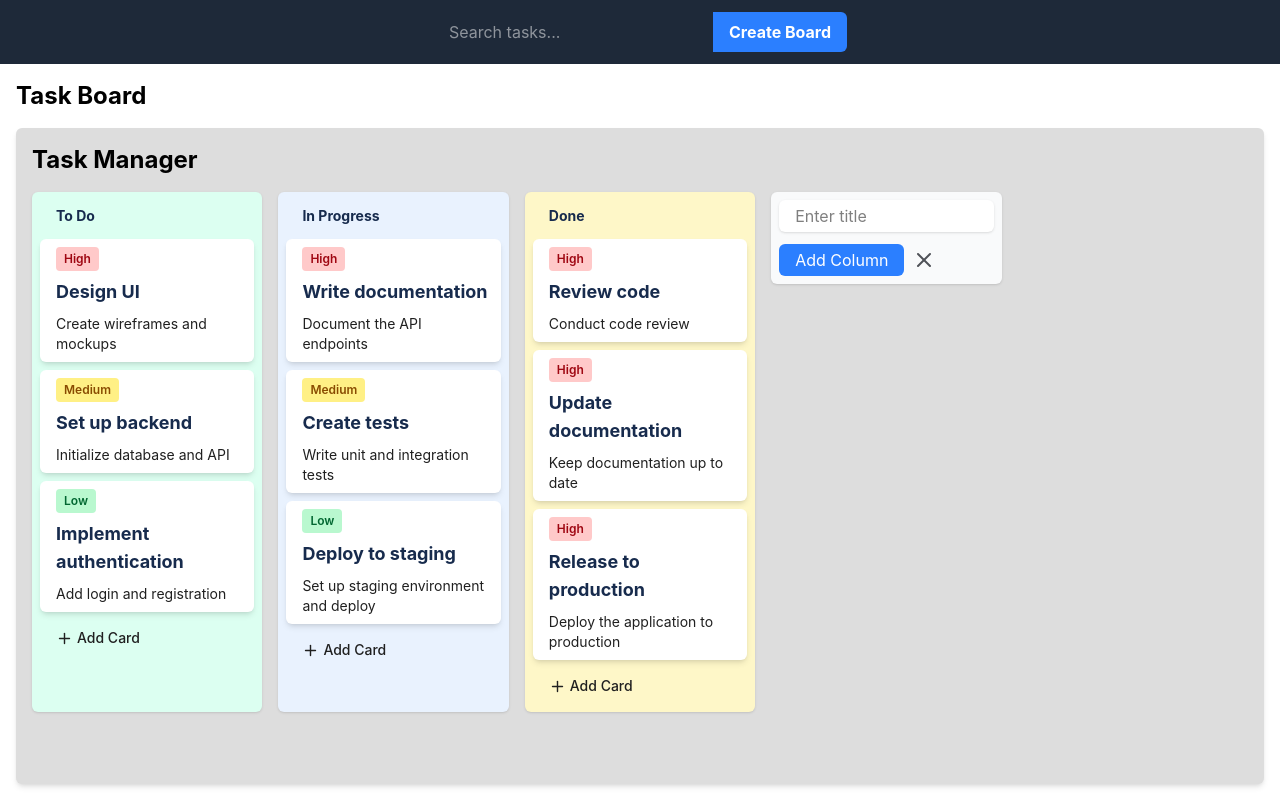
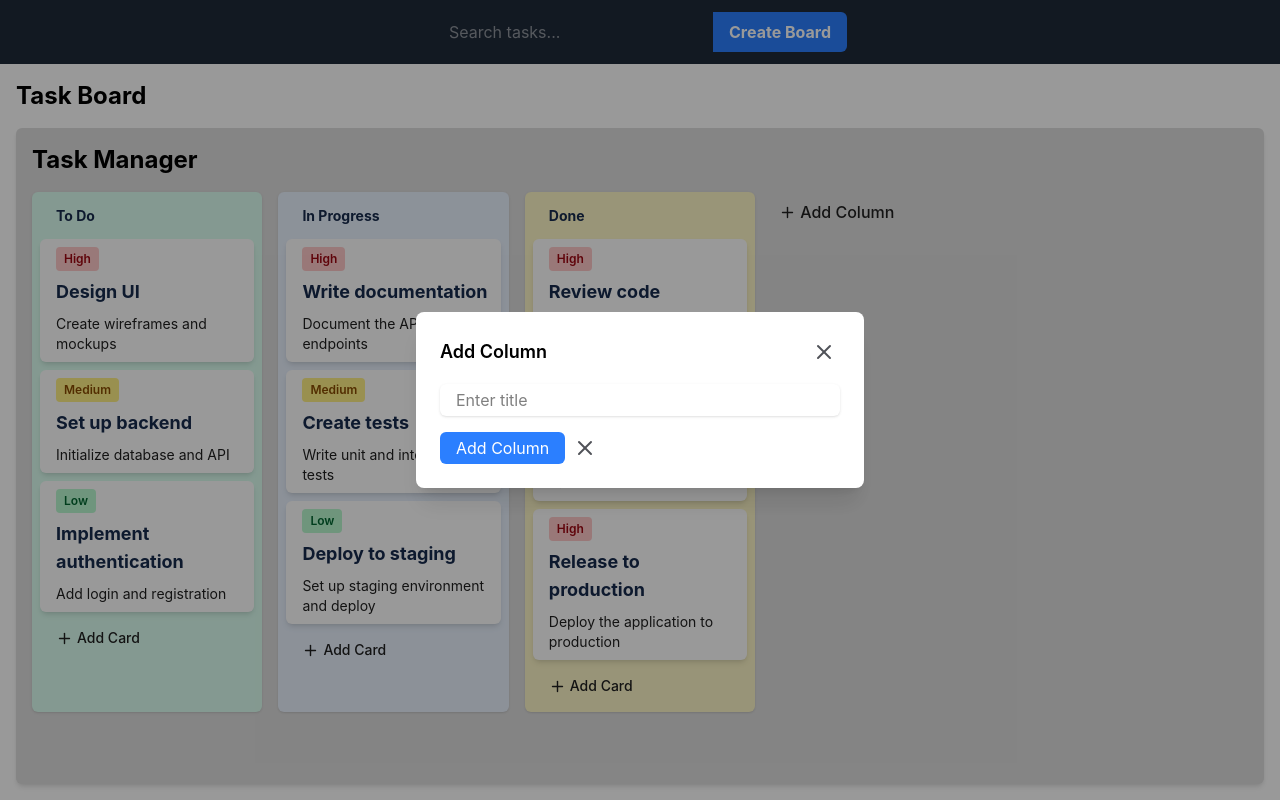
Before and after one commit to kozant/task-manager, a React (Vite) app: page / in a window 1280 px wide. Both pictures are taken after a click on the button "Add Column". Built offline with nearby package versions, Linux system fonts and the light colour scheme.

Commit message:
feat: add modal for column form. Fix problem with dropdown overlaying

```diff
--- a/src/components/Boards/Board.tsx
+++ b/src/components/Boards/Board.tsx
@@ -8,6 +8,7 @@ import { useBoardStore } from "../../store/useBoardStore";
 import ColumnList from "../Columns";
 import ColumnForm from "../ColumnForm";
 import { Plus } from "lucide-react";
+import Modal from "../common/Modal";
 
 type BoardProps = {
   board: BoardType;
@@ -17,14 +18,14 @@ export default function Board({ board }: BoardProps) {
   const { columns } = board;
   const boardContainerRef = useRef<HTMLDivElement>(null);
 
-  const [isFormOpen, setIsFormOpen] = useState(false);
+  const [isModalOpen, setIsModalOpen] = useState(false);
 
   const handleOpenAddForm = useCallback(() => {
-    setIsFormOpen(true);
+    setIsModalOpen(true);
   }, []);
 
   const handleCloseAddForm = useCallback(() => {
-    setIsFormOpen(false);
+    setIsModalOpen(false);
   }, []);
 
   const updateBoard = useBoardStore((state) => state.updateBoard);
@@ -76,9 +77,6 @@ export default function Board({ board }: BoardProps) {
           onUpdateColumn={handleUpdateColumn}
           onDeleteColumn={handleDeleteColumn}
         />
-        {isFormOpen ? (
-          <ColumnForm onSubmit={handleAddColumn} onClose={handleCloseAddForm} />
-        ) : (
         <button
           type="button"
           className="flex items-center gap-1 p-2 rounded-md hover:bg-black/10 cursor-pointer h-fit text-left"
@@ -87,8 +85,10 @@ export default function Board({ board }: BoardProps) {
         >
           <Plus size={17} /> <span>Add Column</span>
         </button>
-        )}
       </div>
+      <Modal title="Add Column" isOpen={isModalOpen} onChange={setIsModalOpen}>
+        <ColumnForm onSubmit={handleAddColumn} onClose={handleCloseAddForm} />
+      </Modal>
     </div>
   );
 }
--- a/src/components/CardForm/index.tsx
+++ b/src/components/CardForm/index.tsx
@@ -41,7 +41,7 @@ export default function CardForm({
   }, [defaultValues, isSubmitSuccessful, reset]);
 
   return (
-    <form className="grid grid-rows-2 gap-3" onSubmit={handleSubmit(onSubmit)}>
+    <form className="grid grid-rows-2 gap-4" onSubmit={handleSubmit(onSubmit)}>
       <input
         className="px-4 py-1 rounded-md shadow-sm bg-white focus:outline-none focus:ring-2 focus:ring-blue-500"
         placeholder="Enter title"
--- a/src/components/ColumnForm/index.tsx
+++ b/src/components/ColumnForm/index.tsx
@@ -31,7 +31,7 @@ export default function ColumnForm({
 
   return (
     <form
-      className="flex flex-col gap-3 bg-gray-50 p-2 rounded-md shadow-sm h-fit"
+      className="flex flex-col gap-4 rounded-md h-fit"
       onSubmit={handleSubmit(onSubmit)}
     >
       <input
--- a/src/components/Columns/Column.tsx
+++ b/src/components/Columns/Column.tsx
@@ -1,4 +1,4 @@
-import { useCallback, useState, useEffect } from "react";
+import { useCallback, useState } from "react";
 import CardList from "../Cards";
 import type { Column as ColumnType, Card as CardType } from "../../types/board";
 import CardForm from "../CardForm";
@@ -8,6 +8,7 @@ import { useSortable } from "@dnd-kit/sortable";
 import { CSS } from "@dnd-kit/utilities";
 import Dropdown from "../common/Dropdown";
 import { Ellipsis } from "lucide-react";
+import Modal from "../common/Modal";
 
 type ColumnProps = {
   column: ColumnType;
@@ -38,32 +39,33 @@ export default function Column({
 
   const { cards } = column;
 
-  const [isHovered, setIsHovered] = useState(false);
   const [isDropdownOpen, setIsDropdownOpen] = useState(false);
-  const [isFormOpen, setIsFormOpen] = useState(false);
+  const [isModalOpen, setIsModalOpen] = useState(false);
+  const [pendingOpenModal, setPendingOpenModal] = useState(false);
 
-  const isActionsVisible = isHovered || isDropdownOpen;
+  const openModal = () => {
+    setIsModalOpen(true);
+  };
 
-  const handleOnMouseEnter = useCallback(() => {
-    setIsHovered(true);
-  }, []);
+  const handleOpenAddForm = () => {
+    if (isDropdownOpen) {
+      setPendingOpenModal(true);
+    } else {
+      openModal();
+    }
+  };
 
-  const handleOnMouseLeave = useCallback(() => {
-    setIsHovered(false);
-  }, []);
+  const handleDropdownChange = (open: boolean) => {
+    setIsDropdownOpen(open);
 
-  useEffect(() => {
-    if (!isDropdownOpen) {
-      setIsHovered(false);
+    if (!open && pendingOpenModal) {
+      setPendingOpenModal(false);
+      openModal();
     }
-  }, [isDropdownOpen]);
-
-  const handleOpenAddForm = useCallback(() => {
-    setIsFormOpen(true);
-  }, []);
+  };
 
   const handleCloseAddForm = useCallback(() => {
-    setIsFormOpen(false);
+    setIsModalOpen(false);
   }, []);
 
   const handleAddCard: SubmitHandler<CardType> = useCallback(
@@ -122,19 +124,27 @@ export default function Column({
     // },
     {
       group: "danger",
-      label: "Delete List",
+      label: "Delete Column",
       onSelect: handleDeleteColumn,
       className: "text-red-600 hover:bg-red-600/10",
     },
   ];
 
+  const actionsClassName = `
+  flex
+  transition-opacity
+  ${
+    isDropdownOpen
+      ? "opacity-100 pointer-events-auto"
+      : "opacity-0 pointer-events-none group-hover:opacity-100 group-hover:pointer-events-auto"
+  }
+`;
+
   return (
     <div
       ref={setNodeRef}
       style={style}
-      className="flex flex-col gap-2 p-2 rounded-md shadow-sm text-sm select-none"
-      onMouseEnter={handleOnMouseEnter}
-      onMouseLeave={handleOnMouseLeave}
+      className="group flex flex-col gap-2 p-2 rounded-md shadow-sm text-sm select-none"
     >
       <div
         {...attributes}
@@ -142,8 +152,8 @@ export default function Column({
         className="pl-4 flex justify-between items-center cursor-grab"
       >
         <strong style={{ color: "#172b4d" }}>{column.title}</strong>
-        {isActionsVisible ? (
-          <div className="flex">
+
+        <div className={actionsClassName}>
           <Dropdown
             tooltipText="Actions"
             items={actions}
@@ -156,12 +166,9 @@ export default function Column({
                 <Ellipsis size={15} />
               </button>
             }
-              onOpenChange={setIsDropdownOpen}
+            onOpenChange={handleDropdownChange}
           />
         </div>
-        ) : (
-          <div style={{ height: 31 }} />
-        )}
       </div>
       <CardList
         cards={cards}
@@ -169,13 +176,6 @@ export default function Column({
         onDelete={handleDeleteCard}
         onReorder={handleReorderCards}
       />
-      {isFormOpen ? (
-        <CardForm
-          buttonText="Add Card"
-          onSubmit={handleAddCard}
-          onClose={handleCloseAddForm}
-        />
-      ) : (
       <button
         type="button"
         className="flex items-center gap-1 pl-4 pr-4 p-2 rounded-md hover:bg-black/10 cursor-pointer text-left"
@@ -184,7 +184,13 @@ export default function Column({
       >
         <Plus size={17} /> <span>Add Card</span>
       </button>
-      )}
+      <Modal title="Add Card" isOpen={isModalOpen} onChange={setIsModalOpen}>
+        <CardForm
+          buttonText="Add Card"
+          onSubmit={handleAddCard}
+          onClose={handleCloseAddForm}
+        />
+      </Modal>
     </div>
   );
 }
--- a/src/components/common/Dropdown/index.tsx
+++ b/src/components/common/Dropdown/index.tsx
@@ -38,9 +38,7 @@ const Dropdown = ({
           className={`${DROPDOWN_ITEM_STYLES.DEFAULT} ${
             item.className || DROPDOWN_ITEM_STYLES.DEFAULT_THEME
           }`}
-          onClick={item.onSelect}
-          onPointerDown={(e) => e.stopPropagation()}
-          onMouseDown={(e) => e.stopPropagation()}
+          onSelect={item.onSelect}
         >
           {item.label}
         </DropdownMenu.Item>
--- a/src/components/common/Modal/index.tsx
+++ b/src/components/common/Modal/index.tsx
@@ -48,9 +48,10 @@ export default function Modal({
                   rounded-md
                   p-1
                   hover:bg-black/10
+                  cursor-pointer
                 "
               >
-                <X size={18} />
+                <X color="rgb(80, 82, 88)" />
               </button>
             </Dialog.Close>
           </div>
```
Lines whose indentation alone changed are shown as unchanged.
